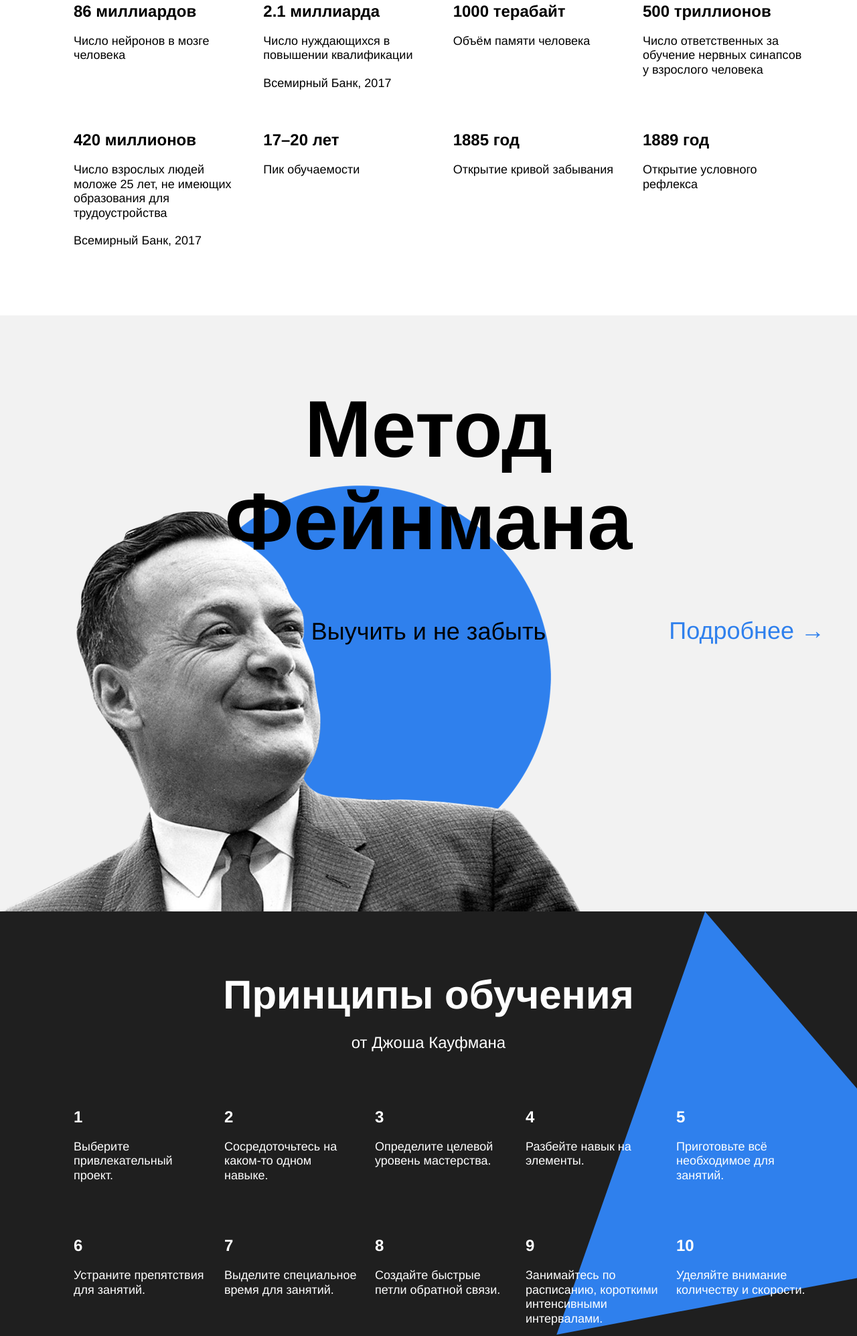
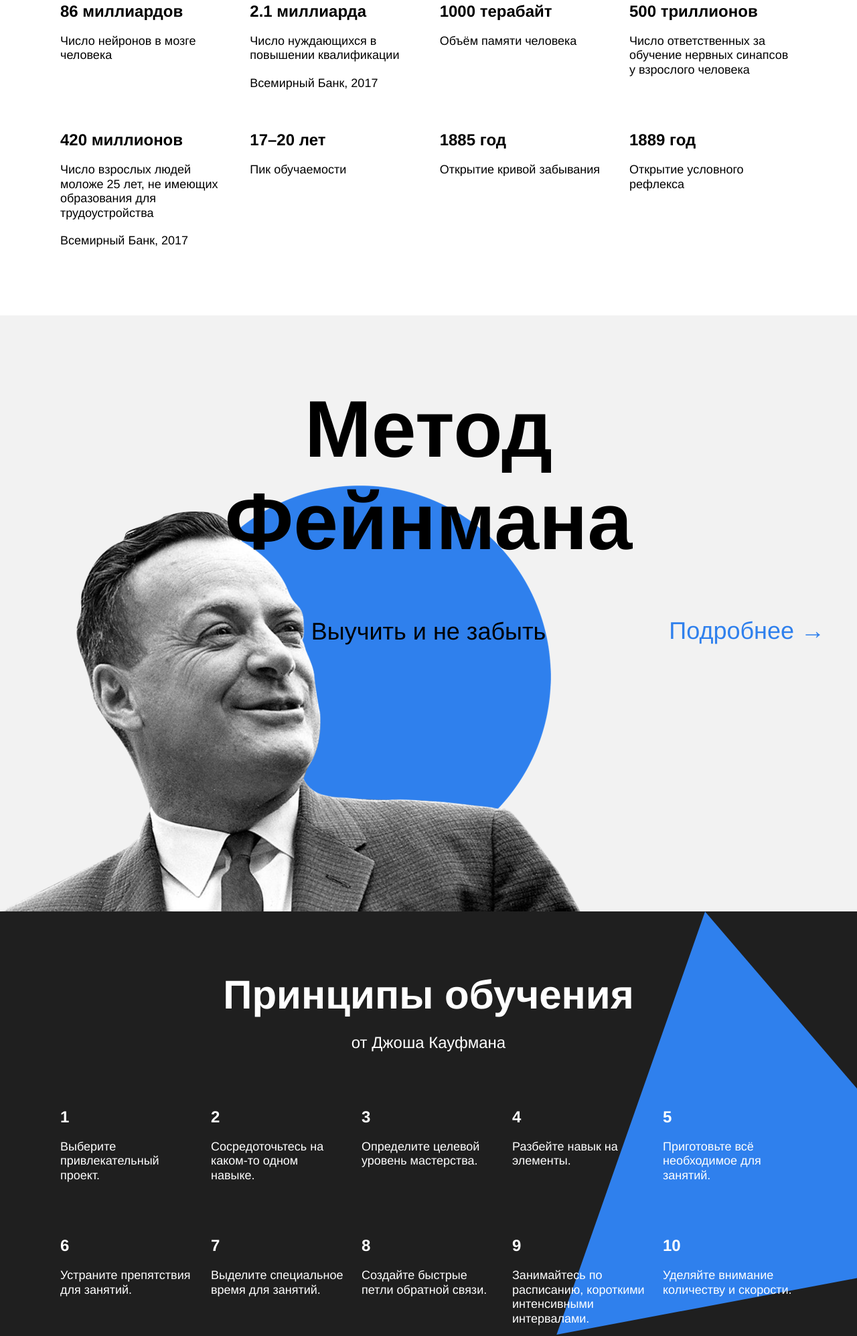
Before and after one commit to bevuxyna/how-to-learn, a plain HTML site: page index.html in a window 1280 px wide. Shown: the part 1536-3531 px from the top of the page at 67% size. Drawn offline with Linux system fonts and the light colour scheme.

Commit message:
Исправлены отступы

```diff
--- a/index.html
+++ b/index.html
@@ -34,37 +34,37 @@
       <p class="section-subtitle">Про учебу и мозг</p>
       <ul class="table">
         <li class="table__cell">
-          <h4 class="table__heading">86 миллиардов</h4>
+          <h3 class="table__heading">86 миллиардов</h3>
           <p class="table__text">Число нейронов в мозге человека</p>
         </li>
         <li class="table__cell">
-          <h4 class="table__heading">2.1 миллиарда</h4>
+          <h3 class="table__heading">2.1 миллиарда</h3>
           <p class="table__text">Число нуждающихся в повышении квалификации</p>
           <p class="table__text">Всемирный Банк, 2017</p>
         </li>
         <li class="table__cell">
-          <h4 class="table__heading">1000 терабайт</h4>
+          <h3 class="table__heading">1000 терабайт</h3>
           <p class="table__text">Объём памяти человека</p>
         </li>
         <li class="table__cell">
-          <h4 class="table__heading">500 триллионов</h4>
+          <h3 class="table__heading">500 триллионов</h3>
           <p class="table__text">Число ответственных за обучение нервных синапсов у взрослого человека</p>
         </li>
         <li class="table__cell">
-          <h4 class="table__heading">420 миллионов</h4>
+          <h3 class="table__heading">420 миллионов</h3>
           <p class="table__text">Число взрослых людей моложе 25 лет, не имеющих образования для трудоустройства</p>
           <p class="table__text">Всемирный Банк, 2017</p>
         </li>
         <li class="table__cell">
-          <h4 class="table__heading">17–20 лет</h4>
+          <h3 class="table__heading">17–20 лет</h3>
           <p class="table__text">Пик обучаемости</p>
         </li>
         <li class="table__cell">
-          <h4 class="table__heading">1885 год</h4>
+          <h3 class="table__heading">1885 год</h3>
           <p class="table__text">Открытие кривой забывания</p>
         </li>
         <li class="table__cell">
-          <h4 class="table__heading">1889 год</h4>
+          <h3 class="table__heading">1889 год</h3>
           <p class="table__text">Открытие условного рефлекса</p>
         </li>
       </ul>
@@ -81,43 +81,43 @@
       <p class="section-subtitle section-subtitle_theme_dark">от Джоша Кауфмана</p>
       <ul class="table table_theme_dark">
         <li class="table__cell table__cell_theme_dark">
-          <h4 class="table__heading table__heading_theme_dark">1</h4>
+          <h3 class="table__heading table__heading_theme_dark">1</h3>
           <p class="table__text table__text_theme_dark">Выберите привлекательный проект.</p>
         </li>
         <li class="table__cell table__cell_theme_dark">
-          <h4 class="table__heading table__heading_theme_dark">2</h4>
+          <h3 class="table__heading table__heading_theme_dark">2</h3>
           <p class="table__text table__text_theme_dark">Сосредоточьтесь на каком-то одном навыке.</p>
         </li>
         <li class="table__cell table__cell_theme_dark">
-          <h4 class="table__heading table__heading_theme_dark">3</h4>
+          <h3 class="table__heading table__heading_theme_dark">3</h3>
           <p class="table__text table__text_theme_dark">Определите целевой уровень мастерства.</p>
         </li>
         <li class="table__cell table__cell_theme_dark">
-          <h4 class="table__heading table__heading_theme_dark">4</h4>
+          <h3 class="table__heading table__heading_theme_dark">4</h3>
           <p class="table__text table__text_theme_dark">Разбейте навык на элементы.</p>
         </li>
         <li class="table__cell table__cell_theme_dark">
-          <h4 class="table__heading table__heading_theme_dark">5</h4>
+          <h3 class="table__heading table__heading_theme_dark">5</h3>
           <p class="table__text table__text_theme_dark">Приготовьте всё необходимое для занятий.</p>
         </li>
         <li class="table__cell table__cell_theme_dark">
-          <h4 class="table__heading table__heading_theme_dark">6</h4>
+          <h3 class="table__heading table__heading_theme_dark">6</h3>
           <p class="table__text table__text_theme_dark">Устраните препятствия для занятий.</p>
         </li>
         <li class="table__cell table__cell_theme_dark">
-          <h4 class="table__heading table__heading_theme_dark">7</h4>
+          <h3 class="table__heading table__heading_theme_dark">7</h3>
           <p class="table__text table__text_theme_dark">Выделите специальное время для занятий.</p>
         </li>
         <li class="table__cell table__cell_theme_dark">
-          <h4 class="table__heading table__heading_theme_dark">8</h4>
+          <h3 class="table__heading table__heading_theme_dark">8</h3>
           <p class="table__text table__text_theme_dark">Создайте быстрые петли обратной связи.</p>
         </li>
         <li class="table__cell table__cell_theme_dark">
-          <h4 class="table__heading table__heading_theme_dark">9</h4>
+          <h3 class="table__heading table__heading_theme_dark">9</h3>
           <p class="table__text table__text_theme_dark">Занимайтесь по расписанию, короткими интенсивными интервалами.</p>
         </li>
         <li class="table__cell table__cell_theme_dark">
-          <h4 class="table__heading table__heading_theme_dark">10</h4>
+          <h3 class="table__heading table__heading_theme_dark">10</h3>
           <p class="table__text table__text_theme_dark">Уделяйте внимание количеству и скорости.</p>
         </li>
       </ul>
--- a/styles/style.css
+++ b/styles/style.css
@@ -145,6 +145,7 @@
   flex-wrap: wrap;
   margin: 0 auto 100px;
   list-style-type: none;
+  padding: 0;
 }
 
 .table__cell {
```
